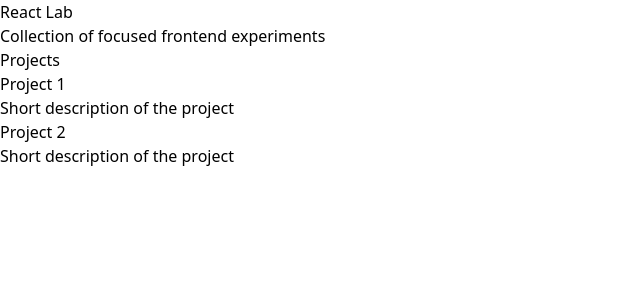
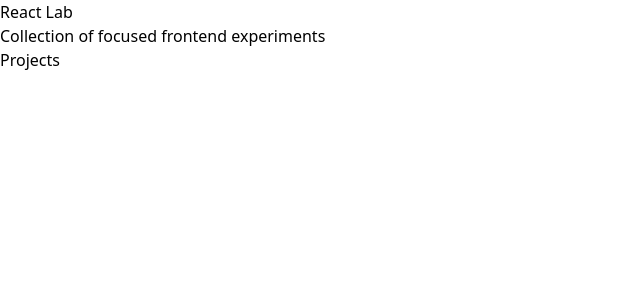
Before and after one commit to wwwbrunagon/react-lab, a React (Vite) app: page / in a window 1280 px wide. Shown: the top 300 px of the page, without its empty margins (0-640 px from the left). Built offline with nearby package versions, Linux system fonts and the light colour scheme.

Commit message:
feat: introduce plugin-based project system with dynamic routing

```diff
--- a/src/App.tsx
+++ b/src/App.tsx
@@ -1,4 +1,4 @@
-import AppRouter from './AppRouter';
+import AppRouter from './router/AppRouter';
 
 export default function App() {
 	return <AppRouter />;
--- a/src/AppRouter.tsx
+++ /dev/null
@@ -1,12 +0,0 @@
-import { BrowserRouter, Routes, Route } from 'react-router-dom';
-import Home from './Home';
-
-export default function AppRouter() {
-	return (
-		<BrowserRouter>
-			<Routes>
-				<Route path="/" element={<Home />} />
-			</Routes>
-		</BrowserRouter>
-	);
-}
--- /dev/null
+++ b/src/core/registry.ts
@@ -0,0 +1,32 @@
+import type { ProjectModule } from './types';
+
+const modules = import.meta.glob('../projects/**/index.{ts,tsx}', {
+	eager: true,
+});
+
+export const projects: ProjectModule[] = Object.values(modules)
+	.map((mod: any) => {
+		if (!mod?.default) {
+			console.error('Missing default export in module:', mod);
+			return null;
+		}
+
+		return mod.default;
+	})
+	.filter((project): project is ProjectModule => {
+		if (!project) return false;
+
+		const isValid = project.id && project.path && project.component;
+
+		if (!isValid) {
+			console.error('Invalid project structure:', project);
+		}
+
+		return isValid;
+	});
+
+/**
+Scans your /projects folder
+Imports every index.ts
+Builds a runtime list
+*/
--- /dev/null
+++ b/src/core/types.ts
@@ -0,0 +1,7 @@
+export type ProjectModule = {
+	id: string;
+	title: string;
+	description: string;
+	path: string;
+	component: React.ComponentType;
+};
--- a/src/main.tsx
+++ b/src/main.tsx
@@ -1,13 +1,13 @@
 import { StrictMode } from 'react';
 import { createRoot } from 'react-dom/client';
 import './main.css';
-import App from './App.tsx';
+import AppRouter from './router/AppRouter';
 
 createRoot(document.getElementById('root')!).render(
 	<StrictMode>
 		<div className="min-h-screen bg-gray-950 text-gray-100">
 			<div className="max-w-5xl mx-auto px-6 py-10">
-				<App />
+				<AppRouter />
 			</div>
 		</div>
 	</StrictMode>,
--- a/src/Home.tsx
+++ b/src/pages/Home.tsx
@@ -1,5 +1,5 @@
 import { Link } from 'react-router-dom';
-import { projects } from './projects';
+import { projects } from '../core/registry';
 
 export default function Home() {
 	return (
@@ -18,12 +18,10 @@
 							<Link
 								key={project.id}
 								to={project.path}
-								className="p-5 rounded-xl bg-gray-900 border border-gray-800 hover:border-blue-500 transition-all duration-200 hover:-translate-y-1"
+								className="p-4 border rounded"
 							>
-								<h3 className="text-lg font-medium">{project.title}</h3>
-								<p className="text-sm text-gray-400 mt-1">
-									{project.description}
-								</p>
+								<h2>{project.title}</h2>
+								<p>{project.description}</p>
 							</Link>
 						))}
 					</div>
@@ -32,3 +30,5 @@
 		</div>
 	);
 }
+
+//UI is a projection of registry data.
--- a/src/projects.ts
+++ /dev/null
@@ -1,21 +0,0 @@
-export type Project = {
-	id: string;
-	title: string;
-	description: string;
-	path: string;
-};
-
-export const projects: Project[] = [
-	{
-		id: 'project-1',
-		title: 'Project 1',
-		description: 'Short description of the project',
-		path: '/project-1',
-	},
-	{
-		id: 'project-2',
-		title: 'Project 2',
-		description: 'Short description of the project',
-		path: '/project-2',
-	},
-];
--- /dev/null
+++ b/src/projects/Project1Page/Project1Page/Project1Page.tsx
@@ -0,0 +1,3 @@
+export default function Project1Page() {
+	return <div>Project 1</div>;
+}
--- /dev/null
+++ b/src/projects/Project1Page/Project1Page/index.ts
@@ -0,0 +1,12 @@
+import Project1Page from '.';
+import type { ProjectModule } from '../../../core/types';
+
+const project: ProjectModule = {
+	id: 'project-1',
+	title: 'Project 1',
+	description: 'First experiment',
+	path: '/projects/project-1',
+	component: Project1Page,
+};
+
+export default project;
--- /dev/null
+++ b/src/router/AppRouter.tsx
@@ -0,0 +1,29 @@
+import { BrowserRouter, Routes, Route } from 'react-router-dom';
+import Home from '../pages/Home';
+import { projects } from '../core/registry';
+import { Suspense } from 'react';
+
+export default function AppRouter() {
+	return (
+		<BrowserRouter>
+			<Routes>
+				<Route path="/" element={<Home />} />
+
+				{projects.map((project) => (
+					<Route
+						key={project.id}
+						path={project.path}
+						element={
+							<Suspense fallback={<div>Loading</div>}>
+								<project.component />
+							</Suspense>
+						}
+					/>
+				))}
+			</Routes>
+		</BrowserRouter>
+	);
+}
+
+//Routes are generated automatically
+//No manual additions required
```
Also changed, not shown: src/pages/ProjectPage.tsx (added), 1 other file (tests, documents, lock files or other folders).
